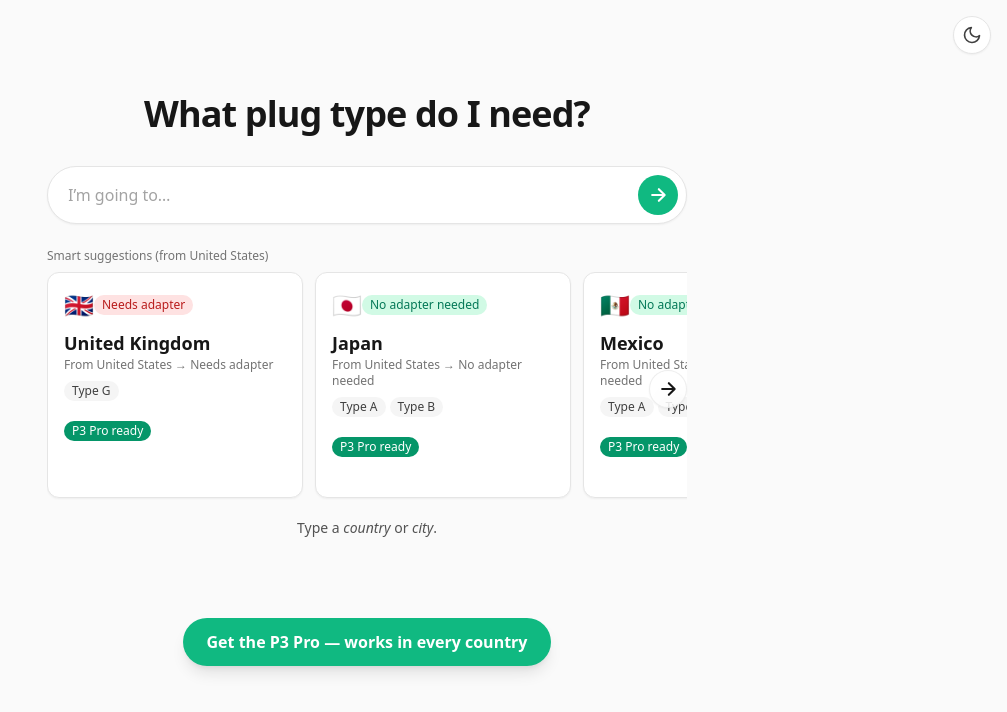
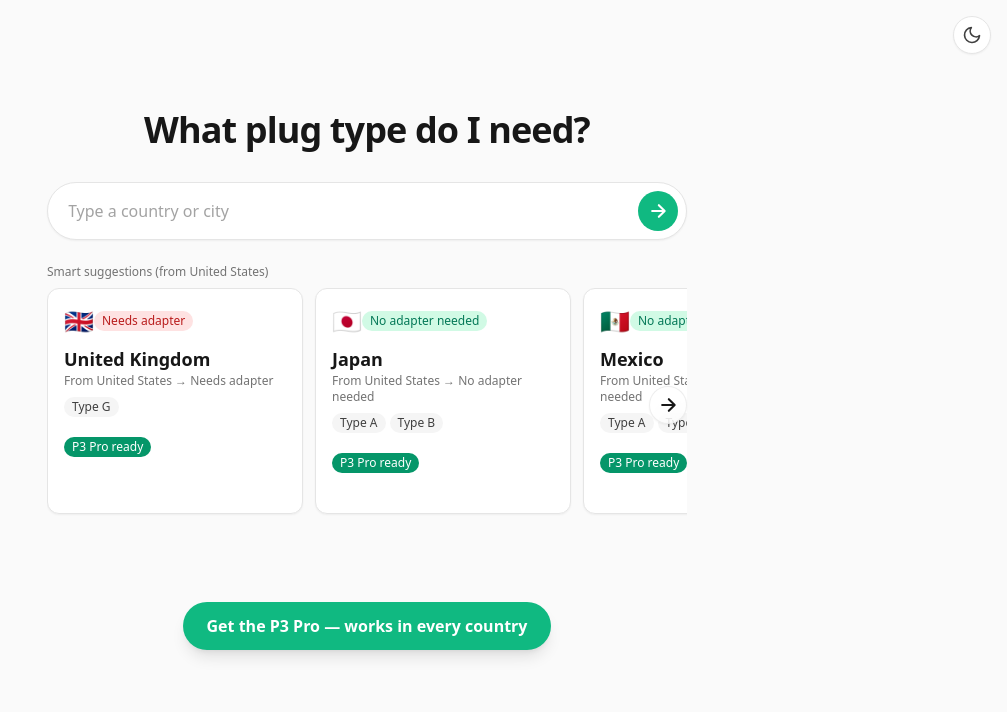
Before and after one commit to cphcrd22/plug-site-build-1, a Next.js app: page / in a window 1280 px wide. Shown: the top 712 px of the page, without its empty margins (273-1280 px from the left). Built offline with nearby package versions, Linux system fonts and the light colour scheme.

Commit message:
Update search bar placeholder

```diff
--- a/app/page.tsx
+++ b/app/page.tsx
@@ -63,10 +63,6 @@
 
         <SmartSuggestions onSelect={(country) => searchRef.current?.search(country)} />
 
-        <p className="mt-3 text-sm text-neutral-600 dark:text-neutral-400">
-          Type a <em>country</em> or <em>city</em>.
-        </p>
-
       <div className="mt-8 w-full space-y-4" aria-live="polite">
         {error && (
           <div className="rounded-xl border border-red-200 bg-red-50 px-4 py-3 text-red-700 dark:border-red-900 dark:bg-red-900/20 dark:text-red-300">
--- a/components/SearchBar.tsx
+++ b/components/SearchBar.tsx
@@ -125,7 +125,7 @@
             setQ(e.target.value)
           }}
           onKeyDown={onKeyDown}
-          placeholder="I’m going to…"
+          placeholder="Type a country or city"
           autoComplete="off"
           className="h-14 w-full rounded-full bg-transparent text-base outline-none placeholder:text-neutral-400 dark:text-neutral-100 dark:placeholder:text-neutral-500"
           aria-autocomplete="list"
```
